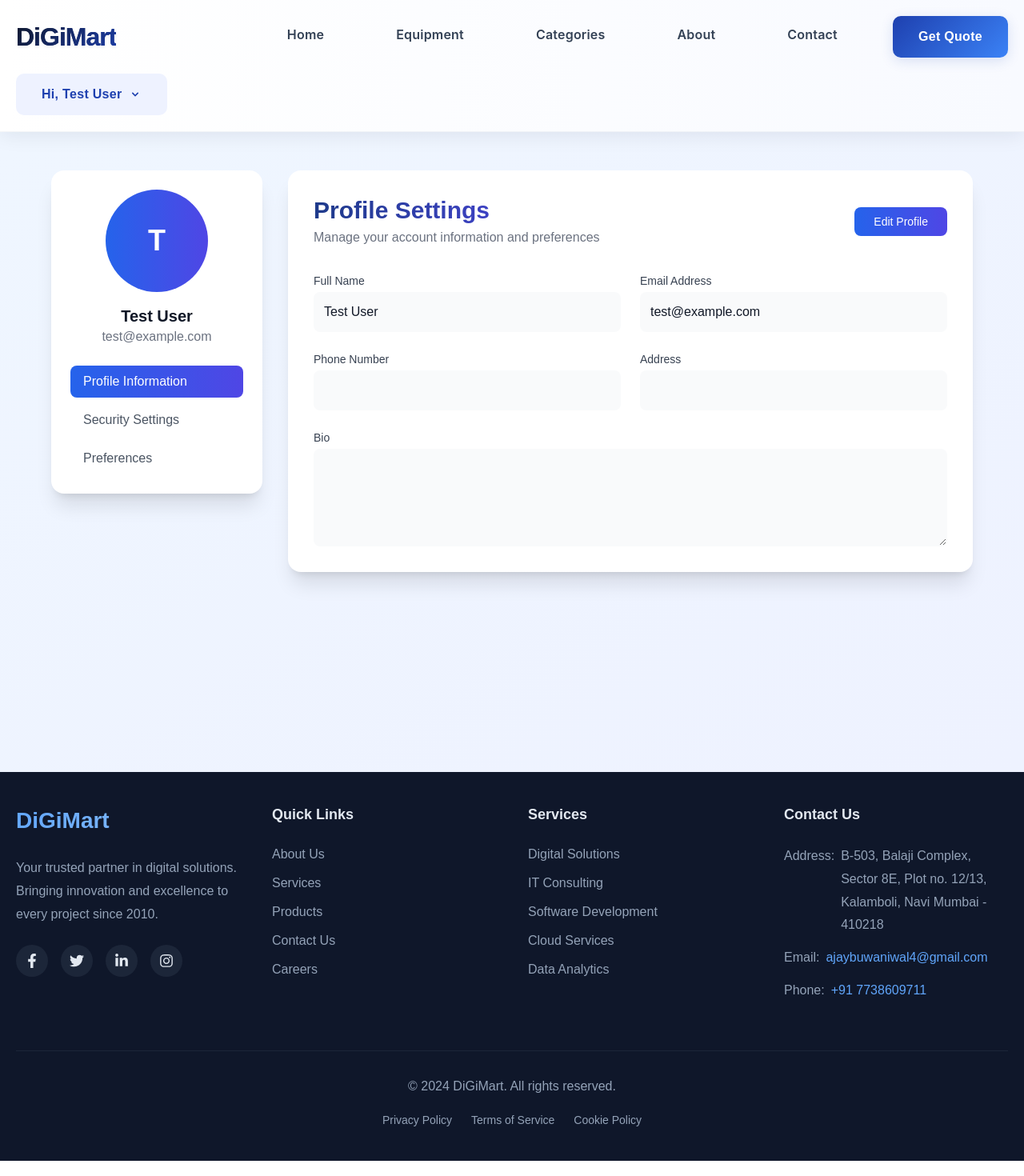
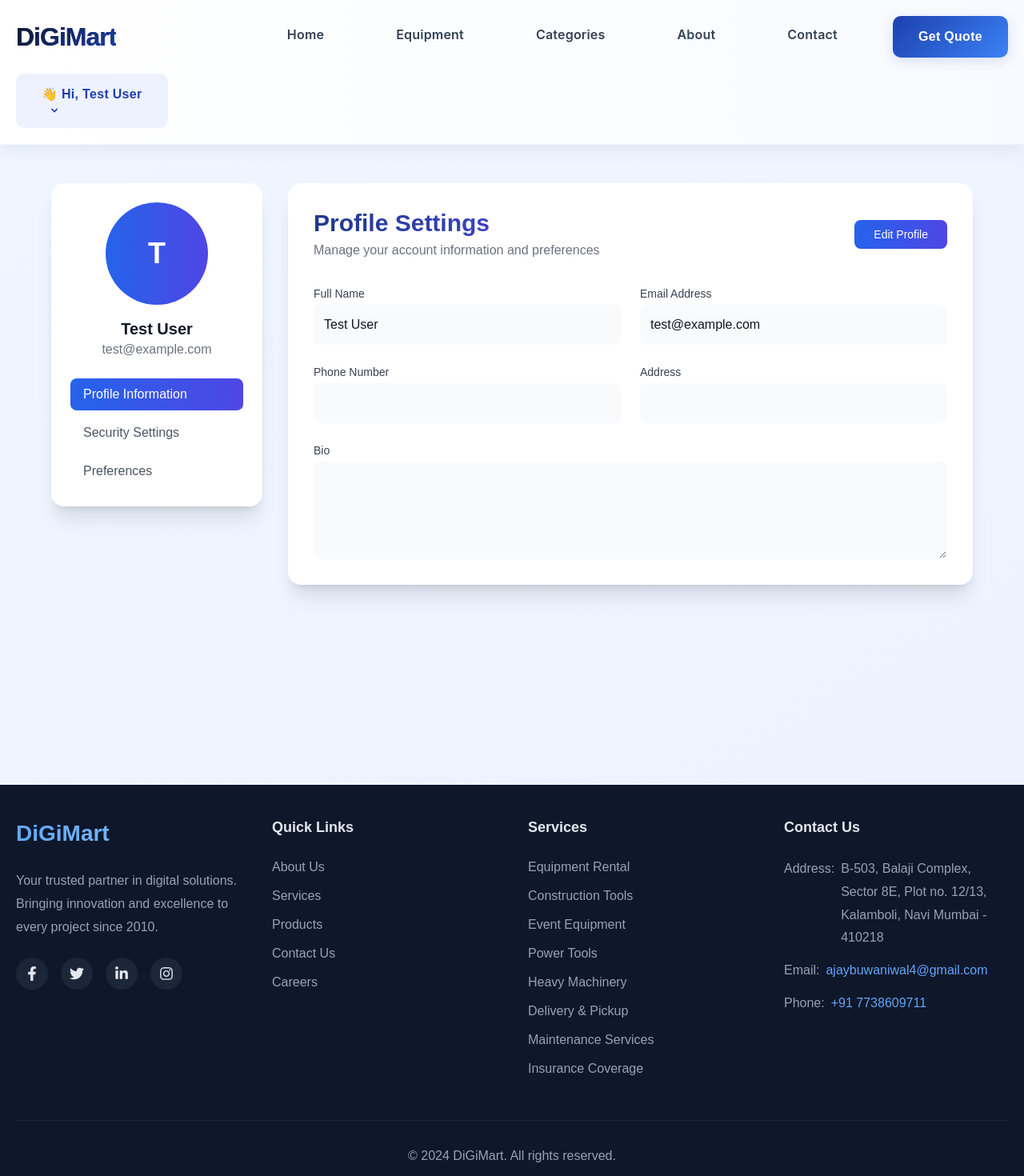
Before and after one commit to AKverma4/FrontWeb, a React (Vite) app: page /profile in a window 1280 px wide. Shown: the top 1470 px of the page at 80% size. Built offline with nearby package versions, Linux system fonts and the light colour scheme.

Commit message:
Added welcome/goodbye animations and user greeting features

```diff
--- a/src/components/Footer.tsx
+++ b/src/components/Footer.tsx
@@ -95,9 +95,29 @@ const Footer: React.FC = () => {
           <div>
             <h4 style={headingStyle}>Services</h4>
             <ul style={{ listStyle: 'none', padding: 0 }}>
-              {['Digital Solutions', 'IT Consulting', 'Software Development', 'Cloud Services', 'Data Analytics'].map((item) => (
+              {[
+                'Equipment Rental',
+                'Construction Tools',
+                'Event Equipment',
+                'Power Tools',
+                'Heavy Machinery',
+                'Delivery & Pickup',
+                'Maintenance Services',
+                'Insurance Coverage'
+              ].map((item) => (
                 <li key={item} style={{ marginBottom: '12px' }}>
-                  <Link to="#" style={linkStyle}>{item}</Link>
+                  <Link
+                    to="#"
+                    style={linkStyle}
+                    onMouseOver={(e) => {
+                      e.currentTarget.style.color = '#3b82f6';
+                    }}
+                    onMouseOut={(e) => {
+                      e.currentTarget.style.color = '#94a3b8';
+                    }}
+                  >
+                    {item}
+                  </Link>
                 </li>
               ))}
             </ul>
--- a/src/components/LoginForm.tsx
+++ b/src/components/LoginForm.tsx
@@ -8,6 +8,7 @@ const LoginForm: React.FC = () => {
   const [error, setError] = useState('');
   const navigate = useNavigate();
   const { login } = useAuth();
+  const [showWelcome, setShowWelcome] = React.useState(false);
 
   const handleSubmit = async (e: FormEvent) => {
     e.preventDefault();
@@ -15,7 +16,11 @@ const LoginForm: React.FC = () => {
 
     try {
       await login(email, password);
-      navigate('/');
+      setShowWelcome(true);
+      setTimeout(() => {
+        setShowWelcome(false);
+        navigate('/');
+      }, 3000);
     } catch (err) {
       setError('Invalid email or password. Please try again.');
     }
@@ -137,6 +142,24 @@ const LoginForm: React.FC = () => {
           </p>
         </div>
       </div>
+      {showWelcome && (
+        <div
+          style={{
+            position: 'fixed',
+            top: '50%',
+            left: '50%',
+            transform: 'translate(-50%, -50%)',
+            background: 'white',
+            padding: '20px',
+            borderRadius: '10px',
+            boxShadow: '0 4px 6px rgba(0, 0, 0, 0.1)',
+            zIndex: 1000,
+            animation: 'fadeIn 0.5s ease-out'
+          }}
+        >
+          <span style={{ fontSize: '24px' }}>👋 Hi, Welcome back!</span>
+        </div>
+      )}
     </div>
   );
 };
--- a/src/components/Navbar.tsx
+++ b/src/components/Navbar.tsx
@@ -210,6 +210,9 @@ const Navbar: React.FC = () => {
                   fontSize: '16px',
                   fontWeight: '600',
                   letterSpacing: '0.3px',
+                  display: 'block',
+                  alignItems: 'center',
+                  gap: '0px',
                 }}
                 onMouseOver={(e) => {
                   e.currentTarget.style.transform = 'translateY(-2px)';
@@ -220,7 +223,7 @@ const Navbar: React.FC = () => {
                   e.currentTarget.style.backgroundColor = '#EEF2FF';
                 }}
               >
-                <span>Hi, {user.name}</span>
+                <span>👋 Hi, {user.name} </span>
                 <svg
                   className={`w-4 h-4 transition-transform ${isProfileOpen ? 'rotate-180' : ''}`}
                   xmlns="http://www.w3.org/2000/svg"
--- a/src/components/SignupForm.tsx
+++ b/src/components/SignupForm.tsx
@@ -10,6 +10,7 @@ const SignupForm: React.FC = () => {
   const [error, setError] = useState('');
   const navigate = useNavigate();
   const { signup } = useAuth();
+  const [showWelcome, setShowWelcome] = React.useState(false);
 
   const handleSubmit = async (e: FormEvent) => {
     e.preventDefault();
@@ -22,7 +23,11 @@ const SignupForm: React.FC = () => {
 
     try {
       await signup(name, email, password);
-      navigate('/');
+      setShowWelcome(true); // Show welcome message
+      setTimeout(() => {
+        setShowWelcome(false);
+        navigate('/');
+      }, 3000); // Hide after 3 seconds and navigate
     } catch (err) {
       setError('Failed to create an account. Please try again.');
     }
@@ -168,6 +173,24 @@ const SignupForm: React.FC = () => {
           </p>
         </div>
       </div>
+      {showWelcome && (
+        <div
+          style={{
+            position: 'fixed',
+            top: '50%',
+            left: '50%',
+            transform: 'translate(-50%, -50%)',
+            background: 'white',
+            padding: '20px',
+            borderRadius: '10px',
+            boxShadow: '0 4px 6px rgba(0, 0, 0, 0.1)',
+            zIndex: 1000,
+            animation: 'fadeIn 0.5s ease-out'
+          }}
+        >
+          <span style={{ fontSize: '24px' }}>👋 Hi, Welcome to DiGiMart!</span>
+        </div>
+      )}
     </div>
   );
 };
```
